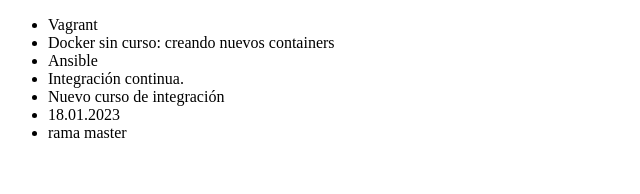
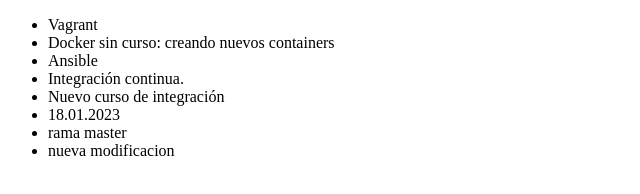
Before and after one commit to tanometro/test-git, a plain HTML site: page a.html in a window 1280 px wide. Shown: the whole page, without its empty margins (0-640 px from the left). Drawn offline with Linux system fonts and the light colour scheme.

Commit message:
nueva modificacion

```diff
--- a/a.html
+++ b/a.html
@@ -13,6 +13,7 @@
          <li> Nuevo curso de integración</li>
          <li> 18.01.2023</li>
          <li>rama master</li>
+         <li>nueva modificacion</li>
      </ul>
 </body>
 </html>
```
